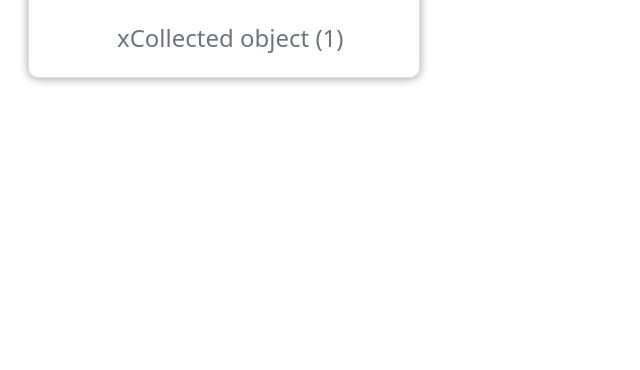
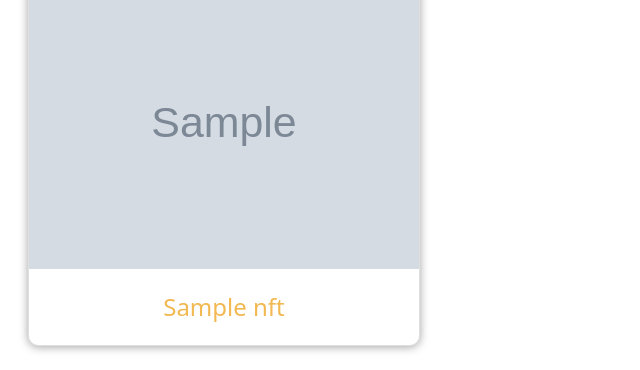
Before and after one commit to a-shiro/NFT-Themed-Marketplace, a Django app: template templates/web_generic_features/profile/public_profile/public_favorite.html in a window 1280 px wide. Shown: the part 641-1011 px from the top of the page, without its empty margins (0-640 px from the left). Before the commit the page ends 725 px from the top, so only its background shows below. Run offline with Django 4.2, Linux system fonts and the light colour scheme; the template is opened without the code that fills it: values that come from a table or form of the project are taken from there, others are empty; tables that the repository leaves empty hold one stand-in row (values such as "Sample post"); grey boxes marked "Sample" are stand-in pictures.

Commit message:
Fixed Public Profile Favorites

```diff
--- a/DesertTraders/web_generic_features/views/marketplace.py
+++ b/DesertTraders/web_generic_features/views/marketplace.py
@@ -37,6 +37,7 @@ class CollectionDetailsView(AbstractCollectionDetailsView):
 
         return context
 
+
 @login_required
 def buy_nft(request, pk):
     profile = Profile.objects.get(user=request.user)
--- a/DesertTraders/web_generic_features/views/profile/public.py
+++ b/DesertTraders/web_generic_features/views/profile/public.py
@@ -2,7 +2,7 @@ from django.views import generic as generic_views
 
 from DesertTraders.web_generic_features.helpers import get_profile_nfts_and_nft_quantity
 from DesertTraders.web_generic_features.mixins import CompareUsersMixin
-from DesertTraders.web_generic_features.models import Profile, Collection, Favorite
+from DesertTraders.web_generic_features.models import Profile, Collection, NFT
 
 
 class PublicProfileWorkshopView(generic_views.DetailView, CompareUsersMixin):
@@ -37,7 +37,7 @@ class PublicProfileFavoriteView(generic_views.DetailView):
     model = Profile
 
     def get_context_data(self, **kwargs):
-        favorite_nfts = Favorite.objects.filter(profile=self.object, favorite=True)
+        favorite_nfts = NFT.objects.filter(favorite__profile_id=self.object, favorite__favorite=True)
 
         context = super().get_context_data(**kwargs)
 
--- a/templates/web_generic_features/marketplace/collection_details.html
+++ b/templates/web_generic_features/marketplace/collection_details.html
@@ -105,7 +105,8 @@
                                                                 Are you sure you want to purchase this NFT?
                                                             </p>
                                                             <h4 class="mt-5">
-                                                                Balance: {{ request.user.profile.balance.balance }}</h4>
+                                                                Balance: {{ request.user.profile.balance.balance }}
+                                                            </h4>
                                                         </div>
                                                         <div class="modal-footer">
                                                             <button class="btn text-light custom-btn-desert">
--- a/templates/web_generic_features/profile/personal_profile/personal_favorite.html
+++ b/templates/web_generic_features/profile/personal_profile/personal_favorite.html
@@ -11,7 +11,7 @@
                                  alt="100%x280"
                                  src="{{ nft.image.url }}">
                             <div class="card-body text-center">
-                                <h4 class="text-warning mt-2">
+                                <h4 class="mt-2" style="color: #F2B851">
                                     {{ nft.title|truncatechars:22 }}
                                 </h4>
                             </div>
--- a/templates/web_generic_features/profile/public_profile/public_favorite.html
+++ b/templates/web_generic_features/profile/public_profile/public_favorite.html
@@ -11,8 +11,8 @@
                                  alt="100%x280"
                                  src="{{ nft.image.url }}">
                             <div class="card-body text-center">
-                                <h4 class="text-warning mt-2"> {{ nft.title|truncatechars:22 }}
-                                    <span title="Owned quantity" class="text-secondary">&nbsp x{{ nft_quantity }}</span>
+                                <h4 class="mt-2" style="color: #F2B851">
+                                    {{ nft.title|truncatechars:22 }}
                                 </h4>
                             </div>
                         </div>
```
